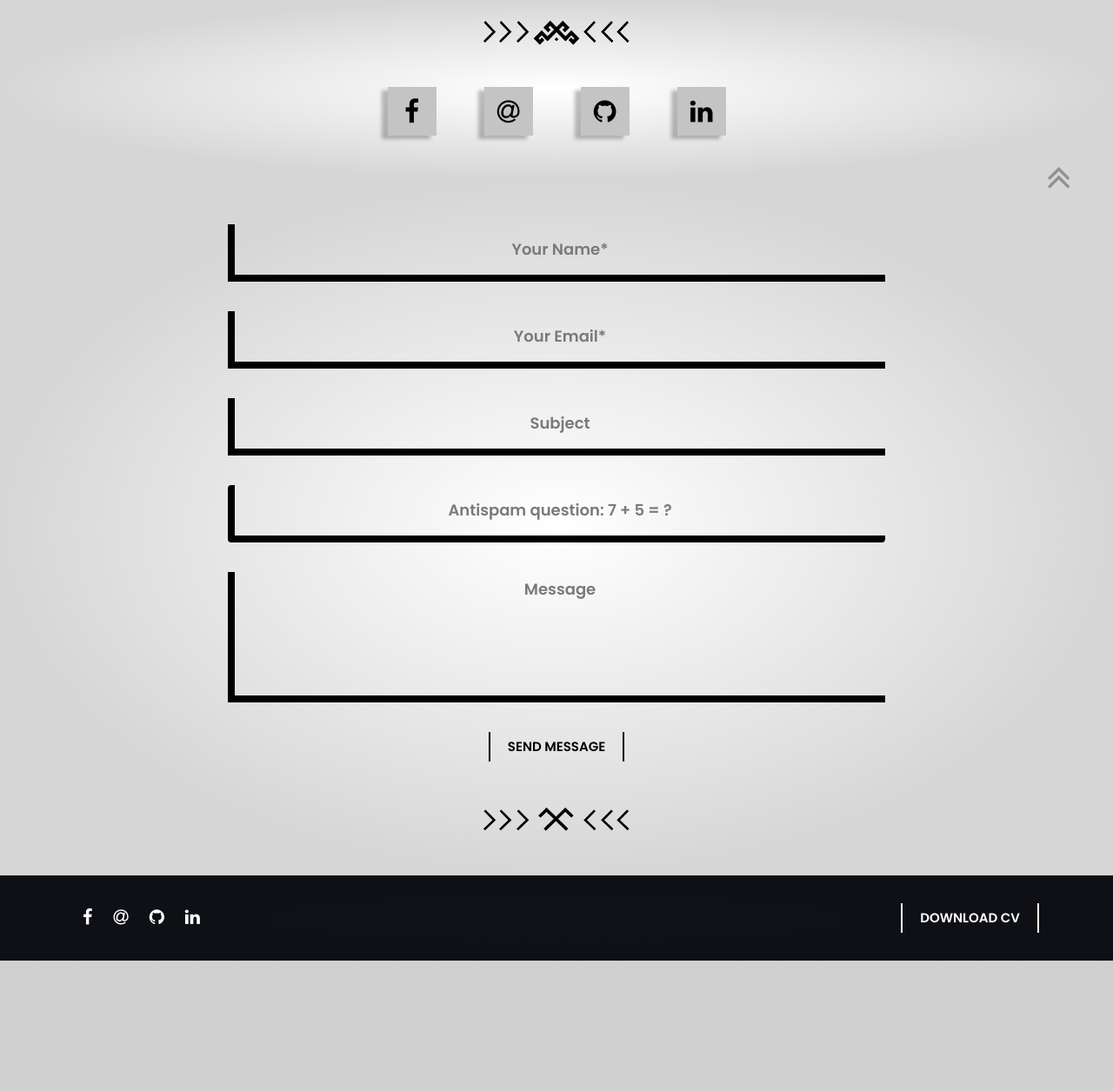
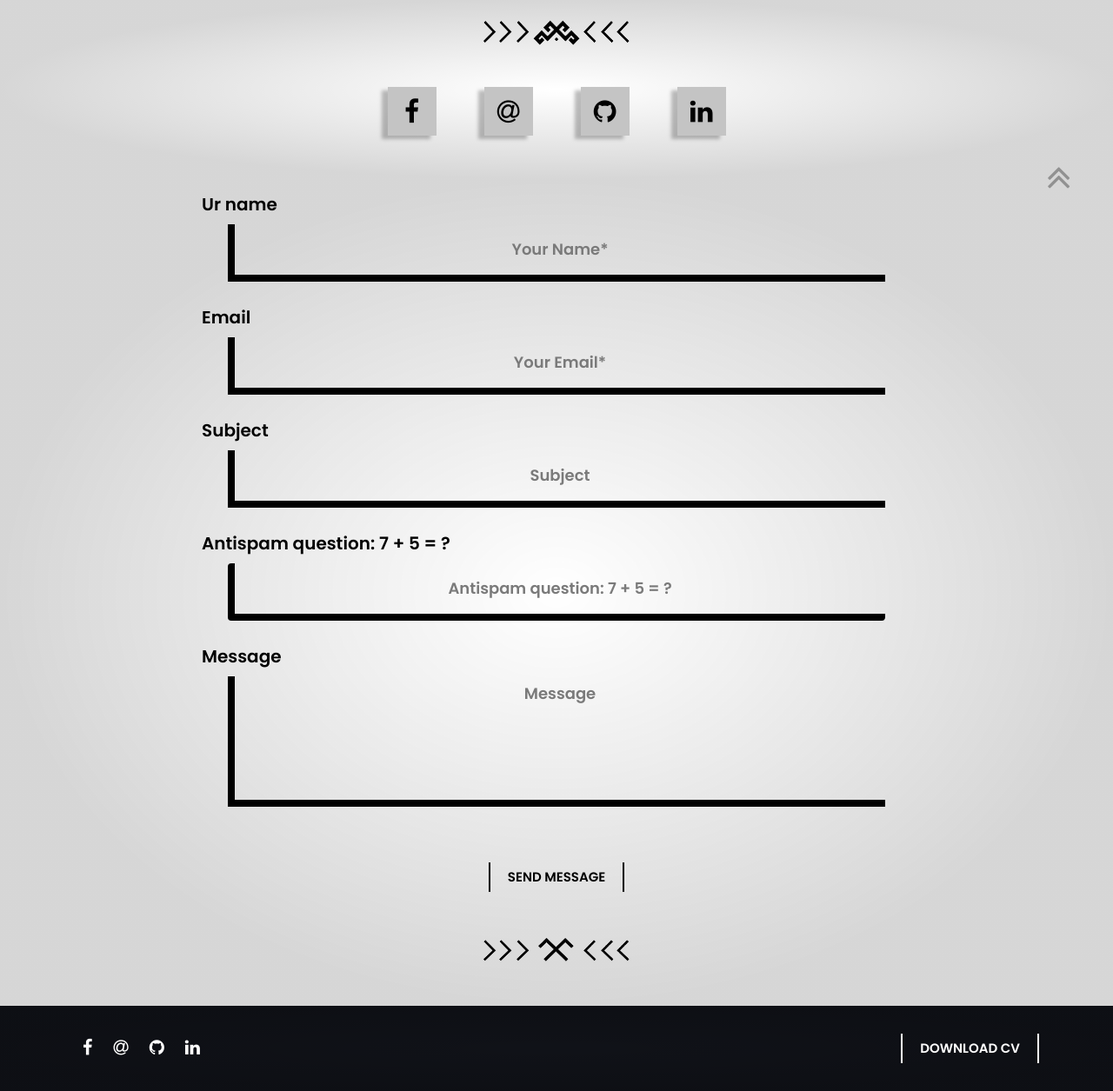
Before and after one commit to RojalFamine/portfolio_page, a PHP site: page /contact.html in a window 1280 px wide. Shown: the part 501-1756 px from the top of the page at 87% size. Before the commit the page ends 1606 px from the top, so only its background shows below. Run offline with PHP 8.4, Linux system fonts and the light colour scheme.

Commit message:
added labels to form. Fixed download links. separeted contact and somment js.

```diff
--- a/assets/css/style.css
+++ b/assets/css/style.css
@@ -349,6 +349,10 @@ h3 {
   color: #6593c8;
 }
 
+button:focus {
+  outline: none;
+}
+
 /*
 ---------------------------------------------
 header
@@ -773,6 +777,8 @@ banner
 
 .main-banner .right img {
   height: 88%;
+  position: relative;
+  top: 3px;
 }
 
 @-webkit-keyframes bounce-1 {
@@ -1327,6 +1333,15 @@ contact
 
 .my-input, .my-area {
   width: 70%;
+  padding-bottom: 30px;
+}
+
+.my-input label, .my-area label {
+  position: absolute;
+  top: -30px;
+  left: -30px;
+  font-size: 20px;
+  text-transform: none;
 }
 
 .contact-form {
@@ -1990,8 +2005,14 @@ responsive
         -ms-flex-pack: end;
             justify-content: flex-end;
   }
+  .about-main-text {
+    padding: 0 10px;
+  }
   .cta-content {
     height: 420px;
+  }
+  .main-banner {
+    height: 95vh;
   }
   .main-banner .left h1 {
     font-size: 2.3rem;
@@ -2120,7 +2141,7 @@ responsive
   }
 }
 
-@media (max-width: 325px) {
+@media (max-width: 375px) {
   .main-banner .left h1 {
     padding-left: 23px;
   }
--- a/assets/css/style.scss
+++ b/assets/css/style.scss
@@ -288,6 +288,10 @@ h3 {
   a:hover .icon-to-change {
     color: $contrast;
   }
+}
+
+button:focus {
+  outline: none;
 }
 
 
@@ -700,6 +704,8 @@ banner
     height: 100%;
     img {
       height: 88%;
+      position: relative;
+      top: 3px;
     }
   }
 }
@@ -1106,6 +1112,14 @@ contact
 }
 .my-input, .my-area {
   width: 70%;
+  padding-bottom: 30px;
+  label {
+    position: absolute;
+    top: -30px;
+    left: -30px;
+    font-size: 20px;
+    text-transform: none;
+  }
 }
 
 .contact-form {
@@ -1678,8 +1692,14 @@ responsive
   .about .cta-content {
     justify-content: flex-end;
   }
+  .about-main-text {
+    padding: 0 10px;
+  }
   .cta-content {
     height: 420px;
+  }
+  .main-banner {
+    height: 95vh;
   }
   .main-banner .left h1 {
     font-size: 2.3rem;
@@ -1803,7 +1823,7 @@ responsive
   }
 }
 
-@media (max-width: 325px) {
+@media (max-width: 375px) {
   .main-banner .left h1 {
     padding-left: 23px;
   }
--- /dev/null
+++ b/assets/js/contact.js
@@ -0,0 +1,51 @@
+// Contact form functionality
+
+jQuery(document).ready(function() {
+
+    /*
+        Fullscreen background
+    */
+
+
+    /*
+    Contact form
+    */
+    $('.contact-me form input[type="text"], .contact-me form textarea').on('focus', function() {
+        $('.contact-me form input[type="text"], .contact-me form textarea').removeClass('input-error');
+    });
+    $('.contact-me form').submit(function(e) {
+        e.preventDefault();
+        $('.contact-me form input[type="text"], .contact-me form textarea').removeClass('input-error');
+        var postdata = $('.contact-me form').serialize();
+        $.ajax({
+            type: 'POST',
+            url: 'https://skola-comment.000webhostapp.com/contact.php',
+            data: postdata,
+            dataType: 'json',
+            success: function(json) {
+				if(json.nameMessage != '') {
+                    $('.contact-me form .contact-name').addClass('input-error');
+                }
+                if(json.emailMessage != '') {
+                    $('.contact-me form .contact-email').addClass('input-error');
+                }
+                if(json.subjectMessage != '') {
+                    $('.contact-me form .contact-subject').addClass('input-error');
+                }
+                if(json.messageMessage != '') {
+                    $('.contact-me form textarea').addClass('input-error');
+                }
+                if(json.antispamMessage != '') {
+                    $('.contact-me form .contact-antispam').addClass('input-error');
+                }
+                if(json.nameMessage == '' && json.emailMessage == '' && json.subjectMessage == '' && json.messageMessage == '' && json.antispamMessage == '') {
+                    $('.contact-me form').fadeOut('fast', function() {
+                        $('.contact-me').append('<p>Thanks for contacting us! We will get back to you very soon.</p>');
+
+                    });
+                }
+            }
+        });
+    });
+
+});
--- a/contact.html
+++ b/contact.html
@@ -96,29 +96,34 @@
     <!-- ***** Contact Me Area Starts ***** -->
     <section class="section gradient-bg" id="contact-us">
       <div class="container contact-me">
-          <form id="contact" class="contact-form" role="form" action="https://skola-comment.000webhostapp.com/contact.php/" method="post">
+          <form id="contact" class="contact-form" role="form" action="https://skola-comment.000webhostapp.com/contact.php" method="post">
             <div class="container">
               <fieldset class="my-button button-dark my-input">
+                <label for="contact-name">Ur name</label>
                 <input name="name" type="text" id="contact-name" class="contact-name" placeholder="Your Name*" required="">
               </fieldset>
             </div>
             <div class="container">
               <fieldset class="my-button button-dark my-input">
+                <label for="contact-email">Email</label>
                 <input name="email" type="text" id="contact-email" class="contact-email" pattern="[^ @]*@[^ @]*" placeholder="Your Email*" required="">
               </fieldset>
             </div>
             <div class="container">
               <fieldset class="my-button button-dark my-input">
+                <label for="contact-subject">Subject</label>
                 <input name="subject" type="text" id="contact-subject" class="contact-subject" placeholder="Subject">
               </fieldset>
             </div>
             <div class="container">
               <fieldset class="my-button button-dark my-input">
+                <label for="contact-antispam">Antispam question: 7 + 5 = ?</label>
                 <input type="text" name="antispam" placeholder="Antispam question: 7 + 5 = ?" class="contact-antispam form-control" id="contact-antispam">
               </fieldset>
             </div>
             <div class="container">
               <fieldset class="my-button button-dark my-area">
+                <label for="contact-message">Message</label>
                 <textarea name="message" rows="6" id="contact-message" class="contact-message" placeholder="Message"></textarea>
               </fieldset>
             </div>
@@ -153,7 +158,7 @@
                     <a href="https://www.linkedin.com/in/m%C4%81rti%C5%86%C5%A1-heize-530124160/" target="_blank"><i class="fa fa-linkedin"></i></a>
                   </p>
                   <div class="my-button button-light">
-                      <a href="/assets/CV_Martins_Heize.pdf" download>Download CV</a>
+                    <a href="assets/CV_Martins_Heize.pdf" target="_blank">Download CV</a>
                   </div>
                 </div>
             </div>
@@ -177,6 +182,7 @@
 
     <!-- Global Init -->
     <script src="assets/js/custom.js"></script>
+    <script src="assets/js/contact.js"></script>
 
   </body>
 </html>
--- a/portfolio.html
+++ b/portfolio.html
@@ -212,7 +212,7 @@
                             <a href="https://www.linkedin.com/in/m%C4%81rti%C5%86%C5%A1-heize-530124160/" target="_blank"><i class="fa fa-linkedin"></i></a>
                         </p>
                         <div class="my-button button-light">
-                            <a href="/assets/CV_Martins_Heize.pdf" download>Download CV</a>
+                            <a href="assets/CV_Martins_Heize.pdf" target="_blank">Download CV</a>
                         </div>
                     </div>
                 </div>
```
Also changed, not shown: about.html (+10 -10 lines), assets/js/comment.js (added, +37 -0 lines), assets/js/custom.js (+0 -93 lines), freetime.html (+4 -3 lines), index.html (+11 -11 lines), 1 other file.
